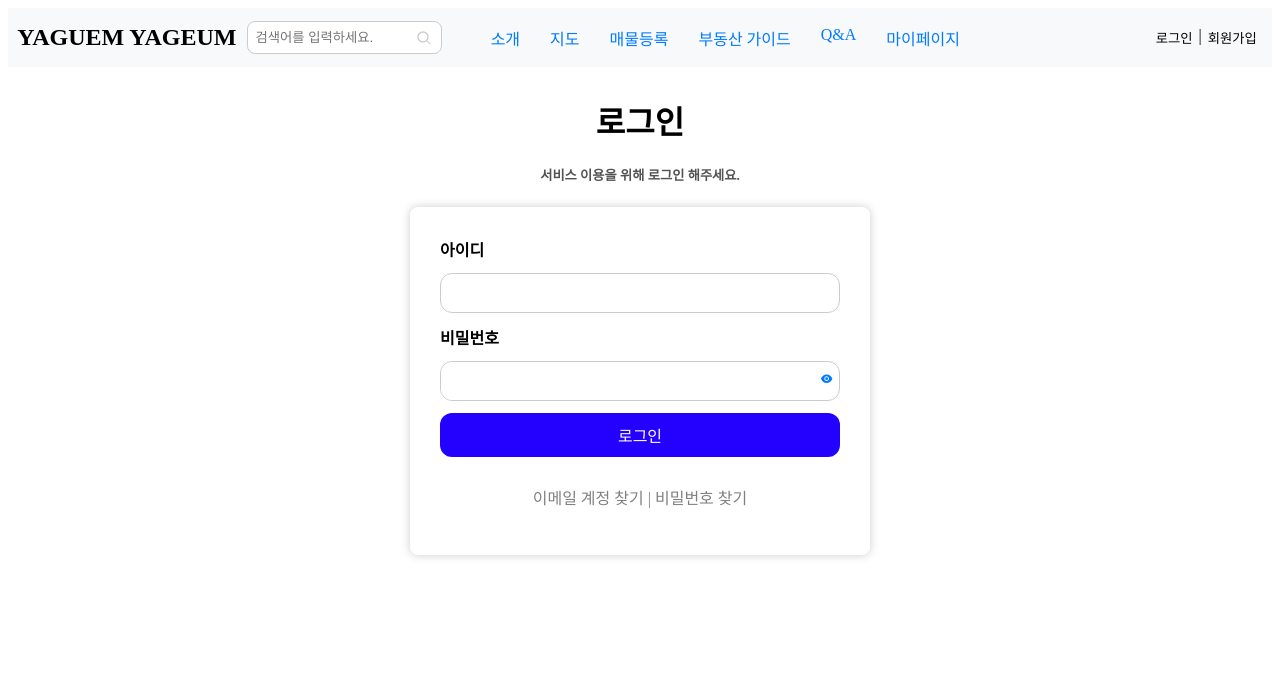
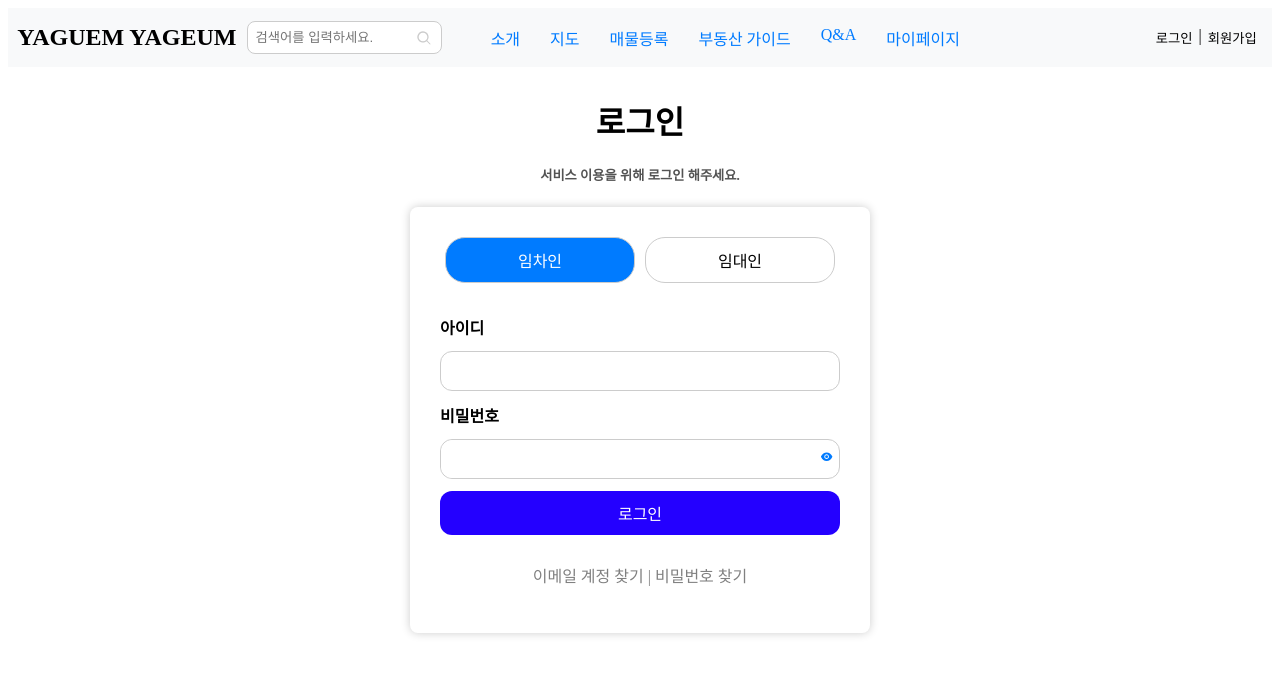
Before and after one commit to YAGEUM-YAGEUM/Yageum_Frontend, a Next.js app: page /login in a window 1280 px wide. Shown: the top 674 px of the page. Built offline with nearby package versions, Linux system fonts and the light colour scheme.

Commit message:
feat: 로그인 페이지 api 1차 연결 작업

```diff
--- a/src/app/login/page.tsx
+++ b/src/app/login/page.tsx
@@ -3,6 +3,8 @@
 import { useState, FormEvent } from 'react';
 import styled from 'styled-components';
 import { AiFillEye, AiFillEyeInvisible } from 'react-icons/ai';
+import { tenantLogin, lessorLogin } from '@/api/auth.api';
+import { setAuthToken } from '@/api/chat.api';
 
 const Title = styled.h1`
   text-align: center;
@@ -26,6 +28,7 @@ const Form = styled.form`
   margin: 0 auto;
   gap: 12px;
 `;
+
 const InputContainer = styled.div`
   position: relative;
   display: flex;
@@ -42,6 +45,7 @@ const Input = styled.input`
   font-size: 16px;
   flex-grow: 1;
 `;
+
 const Label = styled.label`
   display: flex;
   align-items: center;
@@ -54,6 +58,7 @@ const LabelText = styled.span`
   min-width: 140px;
   display: inline-block;
 `;
+
 const PasswordInput = styled.input`
   padding: 10px;
   flex-grow: 1;
@@ -70,10 +75,12 @@ const Button = styled.button`
   border-radius: 12px;
   cursor: pointer;
   font-size: 16px;
+
   &:hover {
     background-color: #0056b3;
   }
 `;
+
 const ToggleButton = styled.button`
   background: none;
   color: #007bff;
@@ -81,32 +88,65 @@ const ToggleButton = styled.button`
   cursor: pointer;
   padding-left: 10px;
 `;
+
 const Text = styled.p`
   text-align: center;
   color: grey;
 `;
 
+const BtnContainer = styled.div`
+  display: flex;
+  justify-content: space-around;
+  margin-bottom: 20px;
+`;
+
+const AreaButton = styled.button<{ active: boolean }>`
+  flex: 1;
+  padding: 10px;
+  border: 1px solid #ccc;
+  border-radius: 20px;
+  background-color: ${({ active }) => (active ? '#007bff' : 'white')};
+  color: ${({ active }) => (active ? 'white' : 'black')};
+  cursor: pointer;
+  font-size: 16px;
+  margin: 0 5px;
+
+  &:hover {
+    background-color: ${({ active }) => (active ? '#0056b3' : '#f0f0f0')};
+  }
+`;
+
 function Login() {
-  const [id, setId] = useState<string>('');
+  const [username, setUsername] = useState<string>('');
   const [password, setPassword] = useState<string>('');
   const [showPassword, setShowPassword] = useState<boolean>(false);
+  const [role, setRole] = useState<string>('임차인'); // 기본값을 '임차인'으로 설정
 
-  const handleSubmit = (event: FormEvent) => {
+  const handleSubmit = async (event: FormEvent) => {
     event.preventDefault();
-    // if (password !== confirmPassword) {
-    //   alert('비밀번호가 일치하지 않습니다.');
-    // } else {
-    //   console.log({
-    //     email,
-    //     id,
-    //     password,
-    //     name,
-    //     birthDate,
-    //     phoneNumber,
-    //     role,
-    //     interestedRegion,
-    //   });
-    // }
+    try {
+      const data = {
+        username,
+        password,
+      };
+
+      let response;
+      if (role === '임차인') {
+        response = await tenantLogin(data);
+      } else if (role === '임대인') {
+        response = await lessorLogin(data);
+      }
+
+      if (response && response.success) {
+        alert('로그인에 성공했습니다!');
+        const { accessToken } = response.data;
+        setAuthToken(accessToken);
+        // 성공 시 메인 페이지로 이동 등 추가 처리
+      }
+    } catch (error) {
+      console.error('로그인 실패:', error);
+      alert('로그인에 실패했습니다.');
+    }
   };
 
   return (
@@ -114,10 +154,28 @@ function Login() {
       <Title>로그인</Title>
       <SubTitle>서비스 이용을 위해 로그인 해주세요.</SubTitle>
       <Form onSubmit={handleSubmit}>
+        <BtnContainer>
+          <AreaButton
+            active={role === '임차인'}
+            onClick={() => setRole('임차인')}
+          >
+            임차인
+          </AreaButton>
+          <AreaButton
+            active={role === '임대인'}
+            onClick={() => setRole('임대인')}
+          >
+            임대인
+          </AreaButton>
+        </BtnContainer>
         <Label>
           <LabelText>아이디</LabelText>
         </Label>
-        <Input type="text" value={id} onChange={(e) => setId(e.target.value)} />
+        <Input
+          type="text"
+          value={username}
+          onChange={(e) => setUsername(e.target.value)}
+        />
         <Label>
           <LabelText>비밀번호</LabelText>
         </Label>
```
